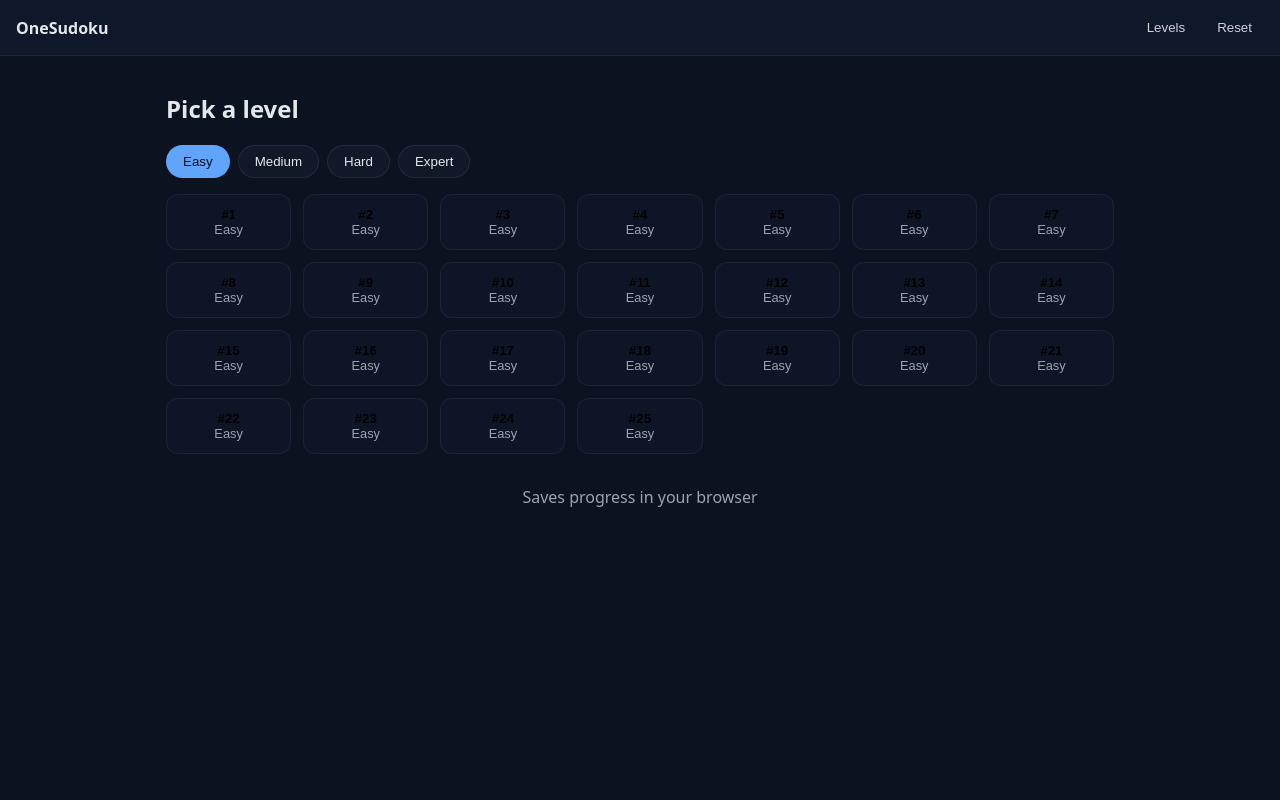
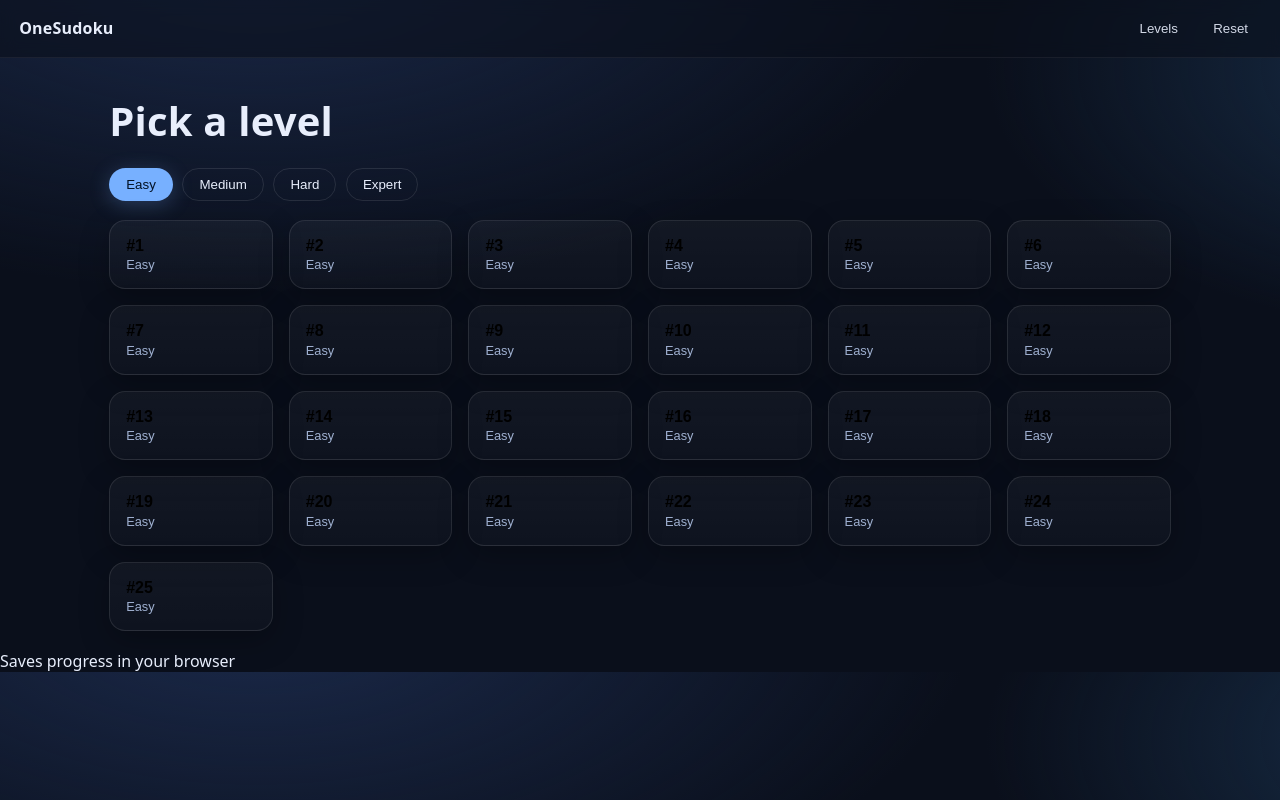
Before and after one commit to BriLon81/sudoku, a plain HTML site: page index.html in a window 1280 px wide. Drawn offline with Linux system fonts and the light colour scheme.

Commit message:
Update index.html

```diff
--- a/index.html
+++ b/index.html
@@ -4,36 +4,98 @@
 <meta name="viewport" content="width=device-width, initial-scale=1" />
 <title>OneSudoku — 100 Levels</title>
 <style>
-:root{--bg:#0b1220;--panel:#0f172a;--text:#e5e7eb;--muted:#9ca3af;--accent:#60a5fa;--accWeak:rgba(96,165,250,.15);--good:#22c55e}
-*{box-sizing:border-box}html,body{margin:0;padding:0;background:var(--bg);color:var(--text);font-family:system-ui,-apple-system,Segoe UI,Roboto,Inter,Arial,sans-serif}
-.topbar{position:sticky;top:0;z-index:10;display:flex;align-items:center;gap:.5rem;padding:.75rem 1rem;background:var(--panel);border-bottom:1px solid rgba(255,255,255,.06)}
-.brand{font-weight:700}.spacer{flex:1}.link,.ghost,.btn{cursor:pointer;border:0;border-radius:10px}
-.link{background:transparent;color:var(--text);padding:.5rem .75rem;opacity:.9}.link:hover{opacity:1}
-main{max-width:980px;margin:0 auto;padding:1rem}.view{display:none}.view.active{display:block}
-.tabs{display:flex;gap:.5rem;margin:1rem 0}.tab{cursor:pointer;background:#111827;color:var(--text);border:1px solid rgba(255,255,255,.08);padding:.5rem 1rem;border-radius:999px}
-.tab.active{background:var(--accent);color:#04121e;border-color:transparent}
-.levels-grid{display:grid;grid-template-columns:repeat(auto-fill,minmax(120px,1fr));gap:.75rem}
-.tile{background:#0d1527;border:1px solid rgba(255,255,255,.06);border-radius:12px;padding:.75rem;text-align:center}
-.tile .id{font-weight:700}.tile .diff{color:var(--muted);font-size:.8rem}.tile .done{color:var(--good);font-size:.85rem;margin-top:.25rem}
-.game-header{display:flex;align-items:center;gap:1rem;margin:.5rem 0}.game-meta{display:flex;gap:1rem;align-items:center}
-.mono{font-variant-numeric:tabular-nums;font-family:ui-monospace,Menlo,Consolas,monospace}
-.board-wrap{display:flex;justify-content:center;margin:.25rem 0 1rem 0}
-.board{width:min(92vw,520px);aspect-ratio:1/1;display:grid;grid-template-columns:repeat(9,1fr);grid-template-rows:repeat(9,1fr);
-  background:#0b1324;border-radius:8px;position:relative;overflow:hidden;border:1px solid rgba(255,255,255,.08)}
-.cell{display:flex;align-items:center;justify-content:center;border:1px solid rgba(255,255,255,.06);font-size:1.4rem;user-select:none}
-.cell.given{color:#a6b1c5;font-weight:700}.cell.sel{background:var(--accWeak)}.cell.match{background:rgba(34,197,94,.12)}
-.board::before{content:"";position:absolute;inset:0;pointer-events:none;border-radius:8px;
-  background:linear-gradient(#ffffff22,#ffffff22) calc(100%/3) 0/2px 100% no-repeat,
-             linear-gradient(#ffffff22,#ffffff22) calc(200%/3) 0/2px 100% no-repeat,
-             linear-gradient(90deg,#ffffff22,#ffffff22) 0 calc(100%/3)/100% 2px no-repeat,
-             linear-gradient(90deg,#ffffff22,#ffffff22) 0 calc(200%/3)/100% 2px no-repeat}
-.pad{display:flex;flex-direction:column;gap:.5rem;align-items:center}
-.pad .row{display:grid;grid-template-columns:repeat(9,1fr);gap:.5rem;width:min(92vw,520px)}
-.btn{padding:.8rem 0;background:#0e162a;color:var(--text);border:1px solid rgba(255,255,255,.08)}.btn:active{transform:translateY(1px)}
-.ghost{background:#101828;border:1px solid rgba(255,255,255,.1);color:var(--text);padding:.6rem 1rem}
-dialog{border:none;border-radius:16px;background:#0f1629;color:var(--text);padding:0;max-width:360px;width:90vw}
-.dialog-body{padding:1rem}.checkmark{font-size:48px;color:var(--good);text-align:center}.dialog-actions{display:flex;justify-content:center;margin-top:.5rem}
-footer{padding:1rem;color:#9ca3af;text-align:center}
+:root{
+  --bg:#0a0f1b;
+  --bg-grad:
+    radial-gradient(1200px 600px at 20% -10%, #1b2a4b 0%, transparent 60%),
+    radial-gradient(1000px 500px at 120% 10%, #19314d 0%, transparent 55%),
+    linear-gradient(#0a0f1b,#0a0f1b);
+  --panel:#0f172a;
+  --card:#111a32;
+  --text:#e8eefc;
+  --muted:#9fb0d0;
+  --accent:#77b0ff;
+  --accent-ink:#031225;
+  --accent-weak:rgba(119,176,255,.15);
+  --good:#30d17a;
+  --stroke:rgba(255,255,255,.10);
+  --hair:rgba(255,255,255,.06);
+}
+*{box-sizing:border-box}
+html,body{margin:0;padding:0;background:var(--bg-grad);color:var(--text);
+  font-family:ui-sans-serif,system-ui,-apple-system,"SF Pro Text","Segoe UI",Roboto,Inter,Arial,sans-serif}
+.topbar{
+  position:sticky;top:0;z-index:20;display:flex;align-items:center;gap:.6rem;
+  padding:.8rem 1.2rem;background:rgba(10,15,27,.6);backdrop-filter:blur(8px);
+  border-bottom:1px solid var(--hair)
+}
+.brand{font-weight:800;letter-spacing:.2px}
+.spacer{flex:1}
+.link,.ghost,.btn,.tab{cursor:pointer;border:0;border-radius:12px;transition:.15s}
+.link{background:transparent;color:var(--text);padding:.5rem .8rem;opacity:.9}
+.link:hover{opacity:1;transform:translateY(-1px)}
+main{max-width:1100px;margin:0 auto;padding:1.2rem}
+h1{margin:1rem 0 1.25rem 0;font-size:clamp(28px,4vw,40px);letter-spacing:.2px}
+.view{display:none}.view.active{display:block}
+
+/* difficulty tabs */
+.tabs{display:flex;flex-wrap:wrap;gap:.6rem;margin-bottom:1.2rem}
+.tab{background:transparent;color:var(--text);border:1px solid var(--stroke);padding:.5rem 1rem;border-radius:999px}
+.tab.active{background:var(--accent);color:var(--accent-ink);border-color:transparent;box-shadow:0 4px 20px rgba(119,176,255,.25)}
+
+/* level tiles */
+.levels-grid{display:grid;grid-template-columns:repeat(auto-fill,minmax(160px,1fr));gap:1rem}
+.tile{
+  text-align:left;padding:1rem;border-radius:16px;border:1px solid var(--stroke);
+  background:linear-gradient(180deg,rgba(255,255,255,.04),rgba(255,255,255,.02));
+  box-shadow:0 10px 30px rgba(0,0,0,.25);transition:.18s transform,.18s box-shadow,.18s border-color
+}
+.tile:hover{transform:translateY(-2px);box-shadow:0 14px 40px rgba(0,0,0,.35);border-color:rgba(255,255,255,.2)}
+.tile .id{font-weight:800;font-size:1rem}
+.tile .diff{color:var(--muted);font-size:.8rem;margin-top:.15rem}
+.tile .done{color:var(--good);font-weight:700;font-size:.9rem;margin-top:.35rem}
+
+/* game header */
+.game-header{display:flex;align-items:center;gap:1rem;margin:.75rem 0}
+.game-meta{display:flex;gap:1rem;align-items:center;font-size:.95rem;
+  background:linear-gradient(180deg,rgba(255,255,255,.04),rgba(255,255,255,.02));
+  border:1px solid var(--stroke);border-radius:12px;padding:.5rem .8rem}
+
+/* board */
+.board-wrap{display:flex;justify-content:center;margin:.6rem 0 1.2rem 0}
+.board{
+  width:min(92vw,560px);aspect-ratio:1/1;display:grid;
+  grid-template-columns:repeat(9,1fr);grid-template-rows:repeat(9,1fr);
+  background:rgba(6,10,20,.9);border-radius:12px;overflow:hidden;border:1px solid var(--stroke);position:relative
+}
+.cell{display:flex;align-items:center;justify-content:center;border:1px solid var(--hair);
+  font-size:1.45rem;user-select:none}
+.cell.given{color:#b8c7eb;font-weight:800}
+.cell.sel{background:var(--accent-weak);outline:2px solid rgba(119,176,255,.25);outline-offset:-2px}
+.cell.match{background:rgba(48,209,122,.1)}
+.board::before{content:"";position:absolute;inset:0;pointer-events:none;border-radius:12px;
+  background:
+    linear-gradient(#ffffff33,#ffffff33) calc(100%/3) 0/2px 100% no-repeat,
+    linear-gradient(#ffffff33,#ffffff33) calc(200%/3) 0/2px 100% no-repeat,
+    linear-gradient(90deg,#ffffff33,#ffffff33) 0 calc(100%/3)/100% 2px no-repeat,
+    linear-gradient(90deg,#ffffff33,#ffffff33) 0 calc(200%/3)/100% 2px no-repeat}
+
+/* number pad */
+.pad{display:flex;flex-direction:column;gap:.7rem;align-items:center}
+.pad .row{display:grid;grid-template-columns:repeat(9,1fr);gap:.6rem;width:min(92vw,560px)}
+.btn{padding:.9rem 0;background:rgba(255,255,255,.06);color:var(--text);
+  border:1px solid var(--stroke);border-radius:12px;font-weight:700}
+.btn:active{transform:translateY(1px)}
+.ghost{background:transparent;border:1px solid var(--stroke);color:var(--text);padding:.7rem 1rem;border-radius:12px}
+
+.footer{padding:1.2rem;color:var(--muted);text-align:center}
+
+/* dialog */
+dialog{border:none;border-radius:18px;background:rgba(16,24,48,.98);color:var(--text);padding:0;
+  max-width:380px;width:92vw;border:1px solid var(--stroke);box-shadow:0 20px 60px rgba(0,0,0,.45)}
+.dialog-body{padding:1.2rem}
+.checkmark{font-size:52px;color:var(--good);text-align:center}
+.dialog-actions{display:flex;justify-content:center;margin-top:.6rem}
 </style>
 
 <body>
```
